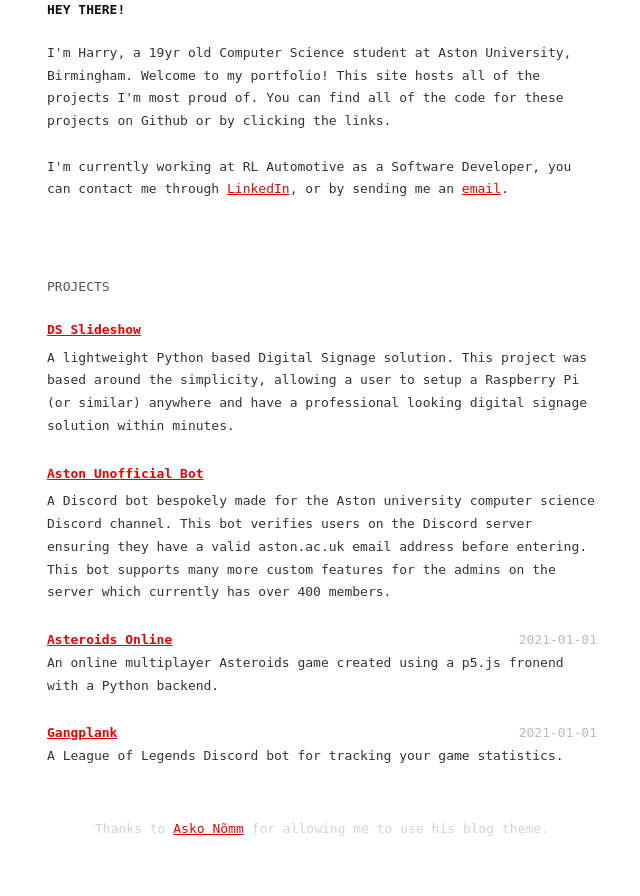
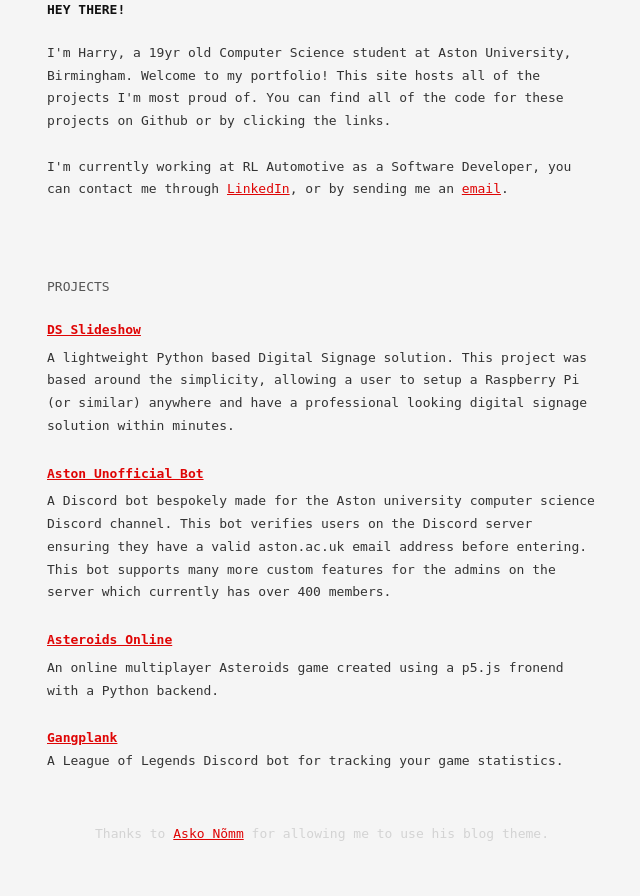
Before and after one commit to Harry-Lees/portfolio, a Flask app: page / in a window 1280 px wide. Shown: the part 51-947 px from the top of the page, without its empty margins (318-958 px from the left). Before the commit the page ends 887 px from the top, so only its background shows below. Run offline with Flask 2, Linux system fonts and the light colour scheme.

Commit message:
changed background colour

```diff
--- a/app/core/templates/index.html
+++ b/app/core/templates/index.html
@@ -24,7 +24,6 @@
         <ul class="posts">
             <li>
                 <h3><a href='https://github.com/Digital-Signage-Slideshow/DS_Slideshow'>DS Slideshow</a></h3>
-                <!-- <div class="date">2021-01-01</div> -->
                 <br>
                 <p class='description'>
                     A lightweight Python based Digital Signage solution.
@@ -35,7 +34,6 @@
 
             <li>
                 <h3><a href=''>Aston Unofficial Bot</a></h3>
-                <!-- <div class="date">2021-01-01</div> -->
                 <br>
                 <p class='description'>
                     A Discord bot bespokely made for the Aston university computer science Discord channel.
@@ -46,7 +44,7 @@
 
             <li>
                 <h3><a href=''>Asteroids Online</a></h3>
-                <div class="date">2021-01-01</div>
+                <br>
                 <p class='description'>
                     An online multiplayer Asteroids game created using a p5.js fronend with a Python backend.
                 </p>
@@ -54,7 +52,7 @@
 
             <li>
                 <h3><a href='https://github.com/Harry-Lees/Gangplank'>Gangplank</a></h3>
-                <div class="date">2021-01-01</div>
+                <br>
                 <p>
                     A League of Legends Discord bot for tracking your game statistics.
                 </p>
--- a/app/static/styles/index.css
+++ b/app/static/styles/index.css
@@ -79,6 +79,7 @@
     font-family: 'Fira Code', monospace;
     color: #333;
     margin: 50px auto;
+    background-color: whitesmoke;
 }
 
 @media all and (max-width: 600px) {
```
